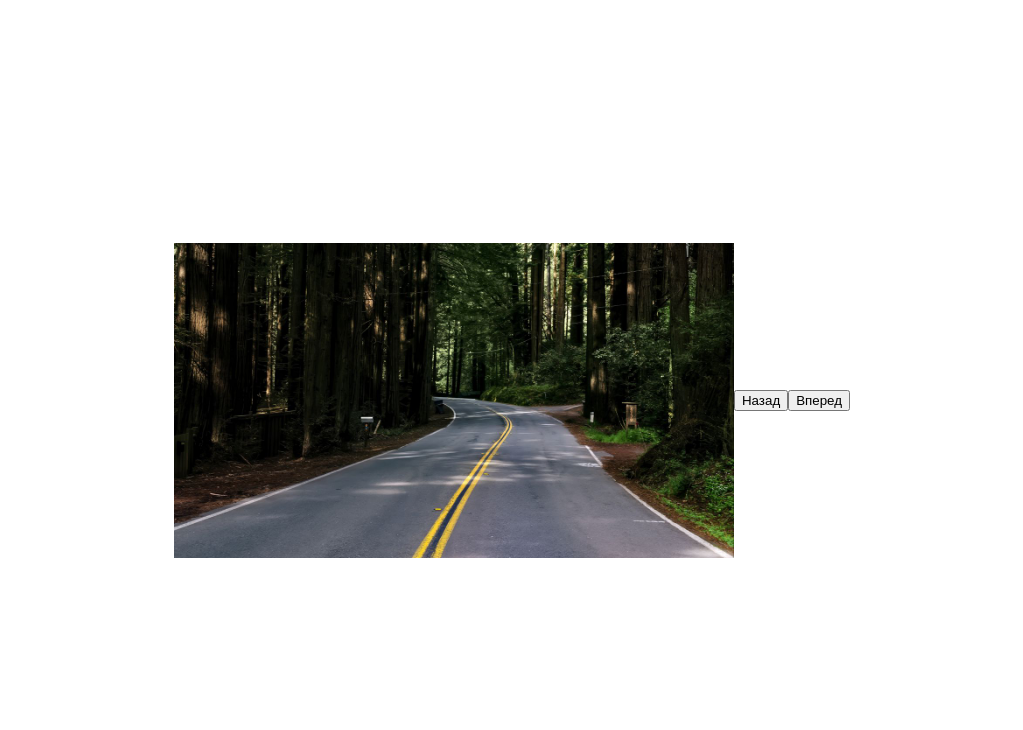
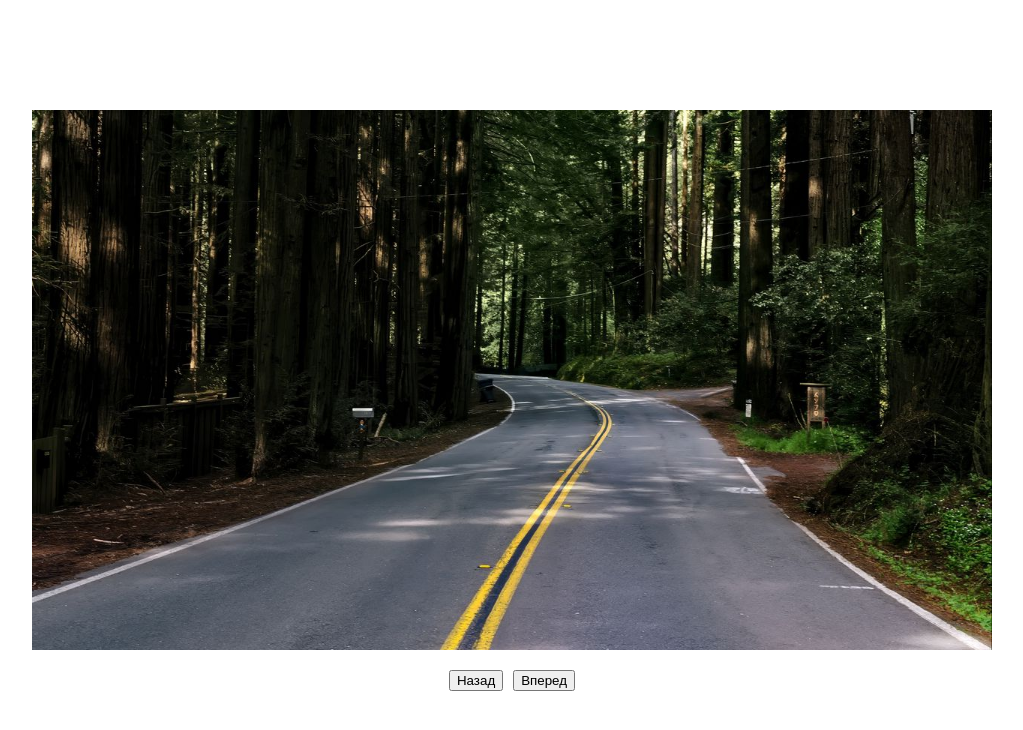
Before and after one commit to VyacheslavKokorin/Practice_1_Task_3, a plain HTML site: page index.html in a window 1280 px wide. Shown: the whole page, without its empty margins (128-1151 px from the left). Drawn offline with Linux system fonts and the light colour scheme.

Commit message:
Картинка по центру, кнопки под картинкой в ряд по центру

```diff
--- a/index.html
+++ b/index.html
@@ -7,7 +7,9 @@
 </head>
 <body>
 	<img src="images/pic1.jpg" alt="Картинка" id="image">
-	<button id="previous">Назад</button>
-	<button id="next">Вперед</button>
+	<div class="buttons">
+		<button id="previous">Назад</button>
+		<button id="next">Вперед</button>
+	</div>
 </body>
 </html>
--- a/style.css
+++ b/style.css
@@ -1,5 +1,6 @@
 body {
 	display: flex;
+	flex-direction: column;
 	justify-content: center;
 	align-items: center;
 	min-height: 100vh;
@@ -7,7 +8,13 @@ body {
 }
 
 #image {
-	max-width: 70vh;
-	max-height: 70vh;
+	max-width: 75vw;
+	max-height: 75vh;
 	object-fit: contain;
+	margin-bottom: 20px;
 }
+
+.buttons {
+	display: flex;
+	gap: 10px;
+}
```
